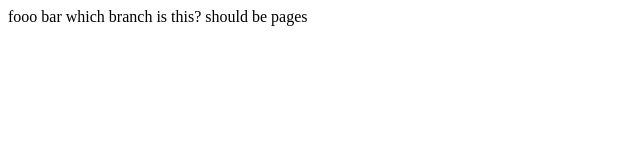
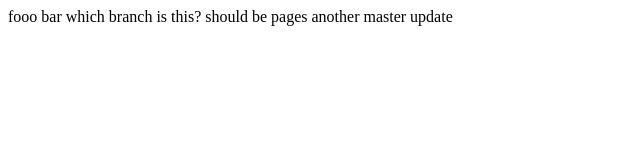
Before and after one commit to charlietfl/test, a plain HTML site: page index.html in a window 1280 px wide. Shown: the whole page, without its empty margins (0-640 px from the left). Drawn offline with Linux system fonts and the light colour scheme.

Commit message:
another master update

```diff
--- a/index.html
+++ b/index.html
@@ -5,5 +5,7 @@
 </head>
 <body>
 fooo bar which branch is this?  should be pages
+
+another master update
 </body>
 </html>
```
